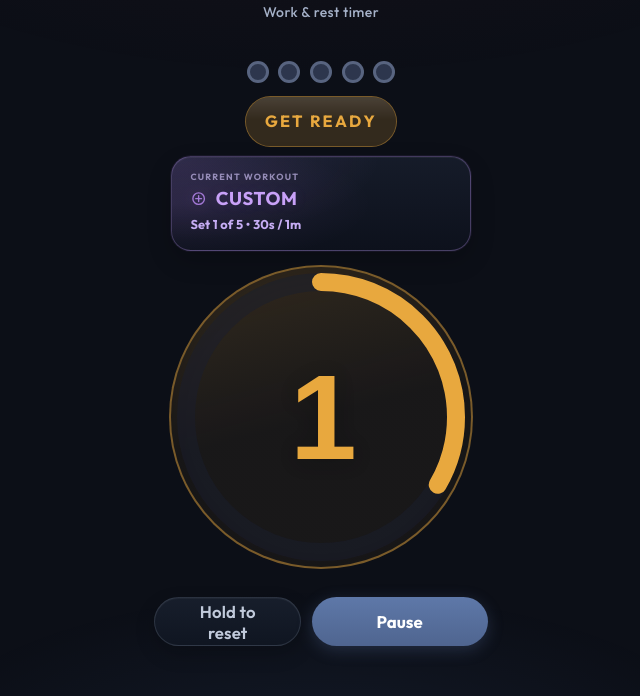
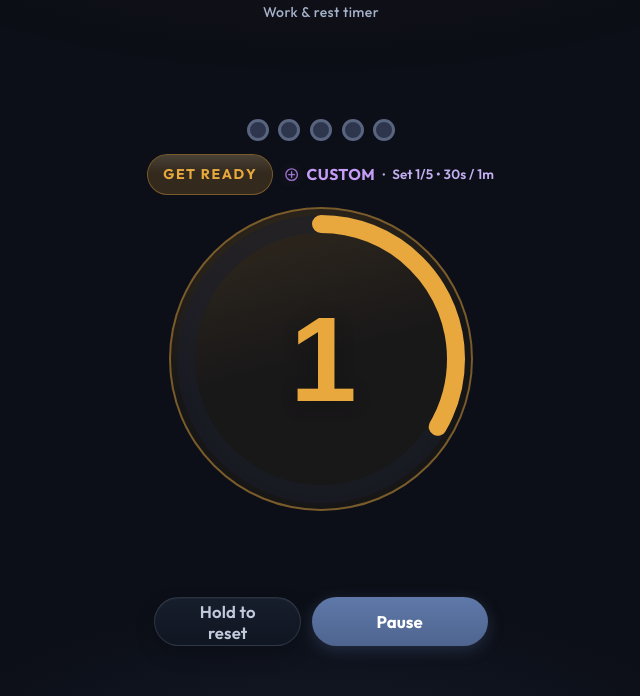
Before and after one commit to rtpro/gymmer, a plain HTML site: page index.html in a window 1280 px wide. Both pictures are taken after a click on the button "Start exercise". Shown: the part 92-788 px from the top of the page, without its empty margins (319-959 px from the left). Drawn offline with Linux system fonts and the light colour scheme.

Commit message:
Simplify timer workout header

```diff
--- a/app.js
+++ b/app.js
@@ -182,7 +182,6 @@
     presetStatus: document.getElementById("preset-status"),
     timerMuscleGroup: document.getElementById("timer-muscle-group"),
     timerMuscleGroupLabel: document.getElementById("timer-muscle-group-label"),
-    timerWorkoutSummary: document.getElementById("timer-workout-summary"),
     timerWorkoutMeta: document.getElementById("timer-workout-meta"),
     customWork: document.getElementById("custom-work"),
     customRest: document.getElementById("custom-rest"),
@@ -493,12 +492,13 @@
     const meta = getBodyPartMeta(getResolvedWorkoutPreset());
     const iconEl = dom.timerMuscleGroup.querySelector(".timer-muscle-group__icon");
     const currentSet = Math.min(state.totalSets, Math.max(1, getCurrentSetIndex()));
-    const workoutMetaText = "Set " + currentSet + " of " + state.totalSets + " • " + formatDuration(state.workSeconds) + " / " + formatDuration(state.restSeconds);
+    const workoutMetaText = state.setsRemaining <= 0
+      ? "Completed • " + state.totalSets + " sets"
+      : "Set " + currentSet + "/" + state.totalSets + " • " + formatDuration(state.workSeconds) + " / " + formatDuration(state.restSeconds);
     if (iconEl) iconEl.innerHTML = meta.icon;
     if (dom.timerMuscleGroupLabel) dom.timerMuscleGroupLabel.textContent = meta.label;
-    if (dom.timerWorkoutSummary) dom.timerWorkoutSummary.textContent = state.setsRemaining <= 0 ? "Workout complete" : "Current workout";
-    if (dom.timerWorkoutMeta) dom.timerWorkoutMeta.textContent = state.setsRemaining <= 0 ? "Completed • " + state.totalSets + " sets" : workoutMetaText;
-    dom.timerMuscleGroup.setAttribute("aria-label", "Muscle group: " + meta.label + ". " + workoutMetaText);
+    if (dom.timerWorkoutMeta) dom.timerWorkoutMeta.textContent = workoutMetaText;
+    dom.timerMuscleGroup.setAttribute("aria-label", meta.label + ". " + workoutMetaText);
     dom.timerMuscleGroup.setAttribute("title", meta.label + " • " + workoutMetaText);
     dom.timerMuscleGroup.setAttribute("data-muscle", meta.label.toLowerCase());
   }
--- a/index.html
+++ b/index.html
@@ -129,18 +129,13 @@
       <div class="view view-timer hidden" id="view-timer">
         <div class="timer-block">
           <div class="set-dots" id="set-dots" role="status" aria-label="Set progress"></div>
-          <div class="timer-phase-stack">
+          <div class="timer-info-row" id="timer-info-row">
             <div class="phase-badge" id="phase-badge" aria-live="polite">Work</div>
             <div class="timer-muscle-group" id="timer-muscle-group" aria-live="polite" aria-label="Muscle group: Custom" title="Muscle group: Custom">
-              <div class="timer-muscle-group__glow" aria-hidden="true"></div>
-              <div class="timer-muscle-group__header">
-                <span class="timer-muscle-group__eyebrow" id="timer-workout-summary">Current workout</span>
-              </div>
-              <div class="timer-muscle-group__main">
-                <span class="timer-muscle-group__icon" aria-hidden="true"></span>
-                <span class="timer-muscle-group__label" id="timer-muscle-group-label">Custom</span>
-              </div>
-              <div class="timer-muscle-group__meta" id="timer-workout-meta">Set 1 of 5 • 30s / 1m</div>
+              <span class="timer-muscle-group__icon" aria-hidden="true"></span>
+              <span class="timer-muscle-group__label" id="timer-muscle-group-label">Custom</span>
+              <span class="timer-muscle-group__separator" aria-hidden="true">•</span>
+              <span class="timer-muscle-group__meta" id="timer-workout-meta">Set 1/5 • 30s / 1m</span>
             </div>
           </div>
 
--- a/styles.css
+++ b/styles.css
@@ -448,30 +448,13 @@ body::before {
   gap: 0.82rem;
 }
 
-.timer-phase-stack {
-  --phase-stack-accent: rgba(139, 149, 168, 0.34);
+.timer-info-row {
   width: min(100%, 25rem);
   display: flex;
-  flex-direction: column;
-  align-items: stretch;
-  gap: 0.6rem;
-  margin-bottom: 0.2rem;
-}
-
-.timer-phase-stack:has(.phase-badge.work) {
-  --phase-stack-accent: rgba(232, 76, 76, 0.42);
-}
-
-.timer-phase-stack:has(.phase-badge.rest) {
-  --phase-stack-accent: rgba(143, 187, 255, 0.48);
-}
-
-.timer-phase-stack:has(.phase-badge.prep) {
-  --phase-stack-accent: rgba(232, 168, 62, 0.44);
-}
-
-.timer-phase-stack:has(.phase-badge.paused) {
-  --phase-stack-accent: rgba(139, 149, 168, 0.34);
+  align-items: center;
+  justify-content: center;
+  gap: 0.65rem;
+  margin-bottom: 0.1rem;
 }
 
 .set-dots {
@@ -526,14 +509,14 @@ body::before {
 }
 
 .phase-badge {
-  width: fit-content;
-  min-width: 7.1rem;
+  flex: 0 0 auto;
+  min-width: 5.6rem;
   max-width: 100%;
-  font-size: 0.92rem;
+  font-size: 0.8rem;
   font-weight: 800;
   text-transform: uppercase;
-  letter-spacing: 0.14em;
-  padding: 0.72rem 1rem;
+  letter-spacing: 0.12em;
+  padding: 0.55rem 0.85rem;
   border-radius: 999px;
   min-height: 0;
   display: inline-flex;
@@ -584,72 +567,26 @@ body::before {
 }
 
 .timer-muscle-group {
-  --mg-accent: rgba(139, 149, 168, 0.65);
-  width: 100%;
+  --mg-accent: rgba(139, 149, 168, 0.72);
   min-width: 0;
-  min-height: 0;
-  padding: 0.78rem 1rem 0.86rem;
-  border-radius: 1.25rem;
-  display: flex;
-  flex-direction: column;
-  align-items: flex-start;
+  flex: 1 1 auto;
+  display: inline-flex;
+  align-items: center;
   justify-content: center;
-  gap: 0.2rem;
-  position: relative;
-  isolation: isolate;
-  background:
-    radial-gradient(140% 180% at 0% 0%, color-mix(in srgb, var(--mg-accent) 14%, transparent) 0%, transparent 50%),
-    linear-gradient(180deg, rgba(22, 28, 42, 0.98) 0%, rgba(13, 17, 28, 1) 100%);
-  border: 1px solid color-mix(in srgb, var(--mg-accent) 22%, rgba(139, 149, 168, 0.16));
-  box-shadow:
-    inset 0 1px 0 rgba(255, 255, 255, 0.05),
-    0 10px 24px rgba(0, 0, 0, 0.2),
-    0 0 0 1px color-mix(in srgb, var(--mg-accent) 8%, transparent);
-  transition: color 0.25s ease, transform 0.2s ease, background 0.25s ease, box-shadow 0.25s ease, border-color 0.25s ease;
-}
-
-.timer-muscle-group__glow {
-  position: absolute;
-  inset: 0;
-  border-radius: inherit;
-  background: radial-gradient(120% 120% at 0% 50%, color-mix(in srgb, var(--mg-accent) 12%, transparent) 0%, transparent 56%);
-  opacity: 0.9;
-  pointer-events: none;
-  z-index: -1;
-}
-
-.timer-muscle-group__header {
-  display: flex;
-  align-items: center;
-  width: 100%;
-}
-
-.timer-muscle-group__eyebrow {
-  display: block;
-  font-size: 0.56rem;
-  font-weight: 700;
-  letter-spacing: 0.14em;
-  text-transform: uppercase;
-  color: color-mix(in srgb, var(--mg-accent) 34%, #d4dded);
-  opacity: 0.68;
-}
-
-.timer-muscle-group__main {
-  display: flex;
-  align-items: center;
-  justify-content: flex-start;
-  gap: 0.5rem;
-  width: 100%;
-  margin-top: 0.14rem;
+  gap: 0.4rem;
+  padding: 0;
+  background: transparent;
+  border: none;
+  box-shadow: none;
+  color: color-mix(in srgb, var(--mg-accent) 58%, #dbe4f5);
 }
 
 .timer-muscle-group__meta {
-  width: 100%;
-  margin-top: 0.34rem;
-  font-size: 0.8rem;
-  font-weight: 700;
+  min-width: 0;
+  font-size: 0.82rem;
+  font-weight: 600;
   letter-spacing: 0.01em;
-  color: color-mix(in srgb, var(--mg-accent) 52%, #dbe4f5);
+  color: color-mix(in srgb, var(--mg-accent) 46%, #cfdaee);
   white-space: nowrap;
   overflow: hidden;
   text-overflow: ellipsis;
@@ -668,15 +605,14 @@ body::before {
 }
 
 .timer-muscle-group__label {
-  font-size: 1.04rem;
+  font-size: 0.9rem;
   font-weight: 800;
   line-height: 1;
-  letter-spacing: 0.035em;
-  color: color-mix(in srgb, var(--mg-accent) 70%, #f3f7ff);
+  letter-spacing: 0.03em;
+  color: color-mix(in srgb, var(--mg-accent) 72%, #f3f7ff);
   text-transform: uppercase;
   white-space: nowrap;
   text-align: left;
-  text-shadow: 0 0 14px color-mix(in srgb, var(--mg-accent) 12%, transparent);
 }
 
 .timer-muscle-group__icon svg {
@@ -684,8 +620,14 @@ body::before {
   height: 100%;
 }
 
+.timer-muscle-group__separator {
+  flex: 0 0 auto;
+  font-size: 0.78rem;
+  color: color-mix(in srgb, var(--mg-accent) 34%, #b8c4da);
+}
+
 .timer-muscle-group.is-flash {
-  transform: translateY(-1px) scale(1.035);
+  transform: translateY(-1px);
 }
 
 .timer-muscle-group.is-work {
@@ -1332,53 +1274,25 @@ body::before {
     min-height: 2.95rem;
   }
 
-  .timer-phase-row {
-    gap: 0.16rem;
+  .timer-info-row {
     width: 100%;
-    padding: 0.24rem;
+    gap: 0.45rem;
   }
 
   .phase-badge {
-    flex-basis: 6rem;
-    min-height: 3.34rem;
-    padding-inline: 0.68rem;
-    font-size: 0.86rem;
-    letter-spacing: 0.12em;
+    min-width: 5rem;
+    padding-inline: 0.75rem;
+    font-size: 0.74rem;
+    letter-spacing: 0.1em;
   }
 
   .timer-muscle-group {
-    min-height: 3.34rem;
-    padding: 0.34rem 0.76rem 0.4rem 0.8rem;
-  }
-
-  .timer-muscle-group__eyebrow {
-    font-size: 0.52rem;
-    letter-spacing: 0.18em;
-  }
-
-  .timer-muscle-group__main {
-    gap: 0.42rem;
+    gap: 0.3rem;
   }
 
   .timer-muscle-group__icon {
-    width: 0.96rem;
-    height: 0.96rem;
-  }
-
-  .timer-muscle-group__label {
-    font-size: 0.92rem;
-  }
-
-  .timer-muscle-group__meta {
-    font-size: 0.68rem;
-  }
-}
-
-@media (max-width: 360px) {
-  .phase-badge {
-    min-width: 6.2rem;
-    font-size: 0.76rem;
-    padding-inline: 0.85rem;
+    width: 0.92rem;
+    height: 0.92rem;
   }
 
   .timer-muscle-group__label {
@@ -1386,30 +1300,46 @@ body::before {
   }
 
   .timer-muscle-group__meta {
-    font-size: 0.64rem;
+    font-size: 0.72rem;
+  }
+}
+
+@media (max-width: 360px) {
+  .timer-info-row {
+    gap: 0.38rem;
+  }
+
+  .phase-badge {
+    min-width: 4.7rem;
+    font-size: 0.7rem;
+    padding-inline: 0.68rem;
+  }
+
+  .timer-muscle-group__label {
+    font-size: 0.78rem;
+  }
+
+  .timer-muscle-group__meta {
+    font-size: 0.66rem;
   }
 }
 
 @media (min-width: 700px) {
-  .timer-phase-stack {
+  .timer-info-row {
     width: min(100%, 31rem);
   }
 
   .phase-badge {
-    font-size: 1.02rem;
-    padding: 0.82rem 1.18rem;
-  }
-
-  .timer-muscle-group {
-    padding: 0.9rem 1.15rem 0.98rem;
+    font-size: 0.88rem;
+    padding: 0.6rem 0.95rem;
   }
 
   .timer-muscle-group__label {
-    font-size: 1.16rem;
+    font-size: 0.98rem;
   }
 
   .timer-muscle-group__meta {
-    font-size: 0.8rem;
+    font-size: 0.84rem;
   }
 }
 
--- a/sw.js
+++ b/sw.js
@@ -1,4 +1,4 @@
-const CACHE_NAME = "gymmer-v70";
+const CACHE_NAME = "gymmer-v71";
 const ASSETS = ["index.html", "styles.css", "app.js", "manifest.json", "icon.svg"];
 
 self.addEventListener("install", function (e) {
```
